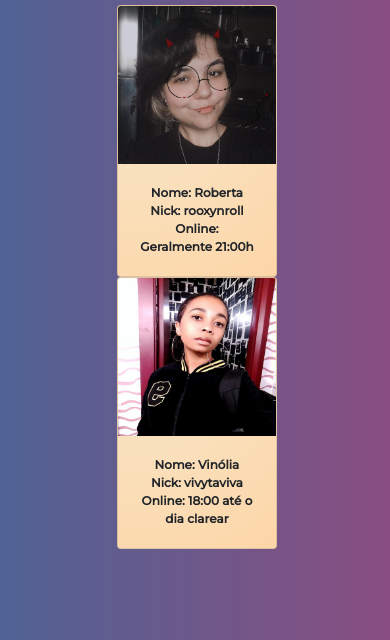
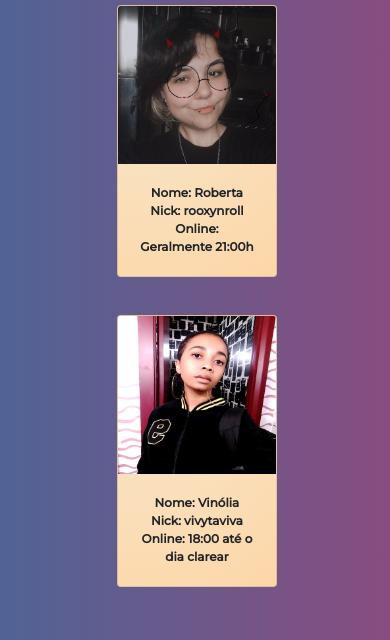
Before and after one commit to JeskaLopes/she-plays, a plain HTML site: page page-forum/forum-profile-lol/index.html in a window 390 px wide. Shown: the part 204-844 px from the top of the page. Drawn offline with nearby package versions, Linux system fonts and the light colour scheme; files whose address does not match are found by name.

Commit message:
adiciona detalhes

```diff
--- a/page-forum/forum-profile-lol/index.html
+++ b/page-forum/forum-profile-lol/index.html
@@ -50,7 +50,7 @@
                 <h3 class="forum-title text-white">She Plays - Profiles-League of Legends <img src="../../assets/img/logo.png" class="brand-img"> </h3>
                 <div class="discord-profiles">
                     <div class="row">
-                        <div class="col-sm-3">
+                        <div class="col-sm-3" style="padding-bottom:10%;">
                             <div class="card bg-card" id="responsive-profile" style="width: 15rem;">
                                 <img class="card-img-top" src="../../assets/img/profile-1.jpeg" alt="Imagem de capa do card">
                                 <div class="card-body">
@@ -58,7 +58,7 @@
                                 </div>
                             </div>
                         </div>
-                        <div class="col-sm-3">
+                        <div class="col-sm-3" style="padding-bottom:10%;">
                             <div class="card bg-card" id="responsive-profile" style="width: 15rem;">
                                 <img class="card-img-top" src="../../assets/img/profile-5.jpg" alt="Imagem de capa do card">
                                 <div class="card-body">
--- a/page-forum/forum-profile-lol/style.css
+++ b/page-forum/forum-profile-lol/style.css
@@ -65,7 +65,8 @@ a {
     border-radius: 10px;
     width: 70%;
     margin: 0 auto;
-    margin-bottom: 5%;
+    margin-bottom: 2%;
+    padding-bottom: 5%;
 }
 
 .bg-card{
```
Also changed, not shown: page-forum/forum-profile-cs/index.html (+1 -1 lines), page-forum/index.html (+3 -3 lines).
